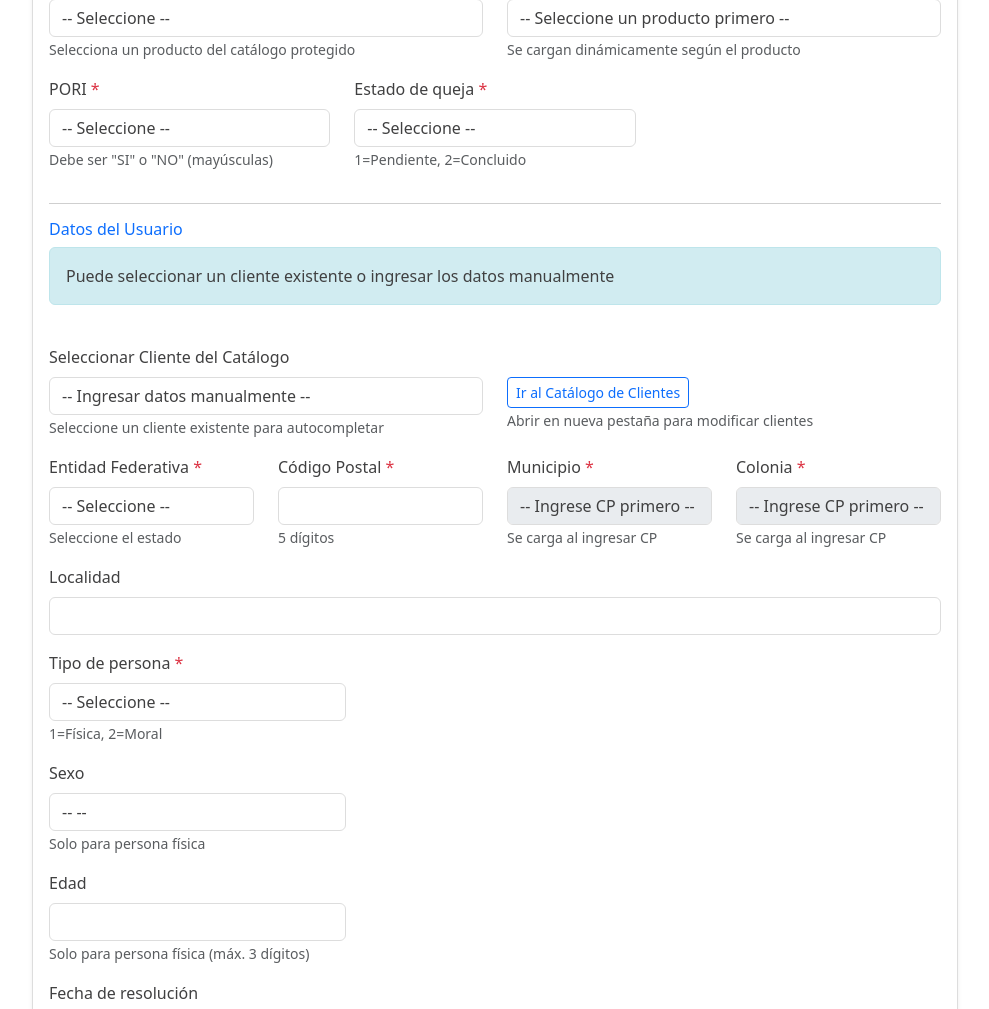
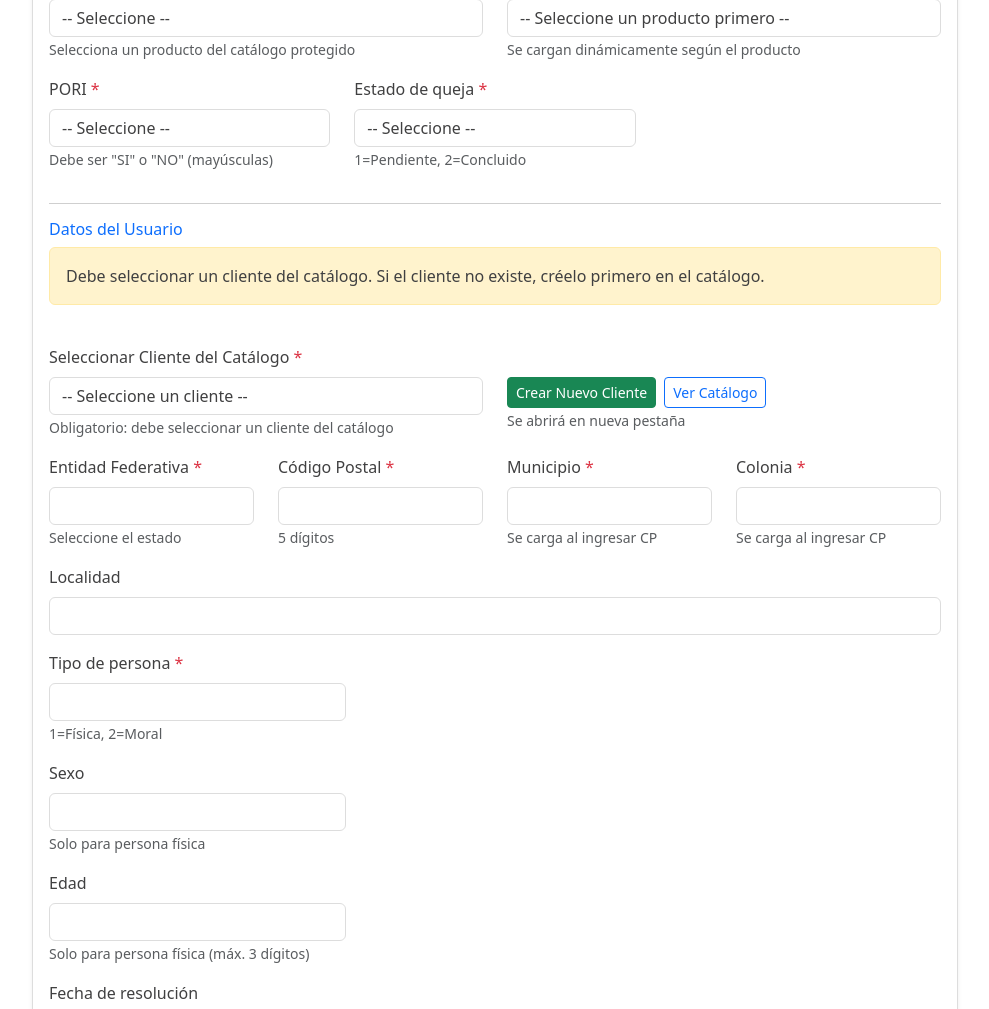
Before and after one commit to davidorado03/redeco-frontend, a Django app: template templates/create_queja.html in a window 1280 px wide. Shown: the part 423-1432 px from the top of the page, without its empty margins (145-1134 px from the left). Run offline with Django 4.2, Linux system fonts and the light colour scheme; the template is opened without the code that fills it, so the values that code supplies are empty.

Commit message:
feat(quejas): hacer obligatoria la selección de cliente del catálogo
- Eliminar opción de entrada manual de datos de cliente
- Los campos de cliente siempre están en modo solo lectura
- Validación backend para requerir cliente_id obligatorio
- Agregar botones para crear nuevo cliente y ver catálogo
- Mejorar mensajes de validación cuando no se selecciona cliente
- Campos muestran N/A para valores opcionales vacíos

```diff
--- a/templates/create_queja.html
+++ b/templates/create_queja.html
@@ -114,15 +114,15 @@
 						<div class="col-12 mb-4">
 							<hr>
 							<h6 class="text-primary">Datos del Usuario</h6>
-							<div class="alert alert-info">
-								<i class="bi bi-info-circle"></i> Puede seleccionar un cliente existente o ingresar los datos manualmente
+							<div class="alert alert-warning">
+								<i class="bi bi-exclamation-triangle"></i> Debe seleccionar un cliente del catálogo. Si el cliente no existe, créelo primero en el catálogo.
 							</div>
 						</div>
 
 						<div class="col-md-6 mb-3">
-							<label class="form-label">Seleccionar Cliente del Catálogo</label>
-							<select id="cliente_select" class="form-control">
-								<option value="">-- Ingresar datos manualmente --</option>
+							<label class="form-label">Seleccionar Cliente del Catálogo <span class="text-danger">*</span></label>
+							<select id="cliente_select" class="form-control" required>
+								<option value="">-- Seleccione un cliente --</option>
 								{% for c in clientes %}
 								<option value="{{ c.id }}"
 									data-tipo="{{ c.tipo_persona }}"
@@ -140,17 +140,20 @@
 								</option>
 								{% endfor %}
 							</select>
-							<small class="form-text text-muted">Seleccione un cliente existente para autocompletar</small>
+							<small class="form-text text-muted">Obligatorio: debe seleccionar un cliente del catálogo</small>
 						</div>
 
 						<div class="col-md-6 mb-3">
 							<label class="form-label">&nbsp;</label>
-							<div>
+							<div class="d-flex gap-2">
+								<a href="{% url 'redeco_frontend:clientes_create' %}" class="btn btn-success btn-sm" target="_blank">
+									<i class="bi bi-plus-circle"></i> Crear Nuevo Cliente
+								</a>
 								<a href="{% url 'redeco_frontend:clientes_list' %}" class="btn btn-outline-primary btn-sm" target="_blank">
-									<i class="bi bi-pencil-square"></i> Ir al Catálogo de Clientes
+									<i class="bi bi-pencil-square"></i> Ver Catálogo
 								</a>
 							</div>
-							<small class="form-text text-muted">Abrir en nueva pestaña para modificar clientes</small>
+							<small class="form-text text-muted">Se abrirá en nueva pestaña</small>
 						</div>
 
 						<input type="hidden" id="cliente_id_hidden" name="cliente_id" value="">
@@ -311,10 +314,9 @@
 	const sexoDisplay = document.getElementById('sexo_display');
 	const edadInput = document.getElementById('edad_input');
 
-	// Función para habilitar/deshabilitar campos
+	// Función para habilitar/deshabilitar campos (siempre en solo lectura)
 	function setFieldsReadonly(readonly) {
-		if (readonly) {
-			// Mostrar campos de solo lectura
+		// Siempre mostrar campos de solo lectura
 		estadoDisplay.style.display = 'block';
 		estadoSelect.style.display = 'none';
 		municipioDisplay.style.display = 'block';
@@ -329,22 +331,17 @@
 		cpInput.readOnly = true;
 		localidadInput.readOnly = true;
 		edadInput.readOnly = true;
-		} else {
-			// Mostrar campos editables
-			estadoDisplay.style.display = 'none';
-			estadoSelect.style.display = 'block';
-			municipioDisplay.style.display = 'none';
-			municipioSelect.style.display = 'block';
-			coloniaDisplay.style.display = 'none';
-			coloniaSelect.style.display = 'block';
-			tipoPersonaDisplay.style.display = 'none';
-			tipoPersonaSelect.style.display = 'block';
-			sexoDisplay.style.display = 'none';
-			sexoSelect.style.display = 'block';
 
-			cpInput.readOnly = false;
-			localidadInput.readOnly = false;
-			edadInput.readOnly = false;
+		// Deshabilitar campos si no hay cliente seleccionado
+		if (!readonly) {
+			estadoDisplay.value = '';
+			cpInput.value = '';
+			municipioDisplay.value = '';
+			coloniaDisplay.value = '';
+			localidadInput.value = '';
+			tipoPersonaDisplay.value = '';
+			sexoDisplay.value = '';
+			edadInput.value = '';
 		}
 	}
 
@@ -373,12 +370,12 @@
 			estadoDisplay.value = estadoNombre;
 			estadoSelect.value = estadoId;
 			cpInput.value = cp;
-			municipioDisplay.value = municipioNombre || '';
-			coloniaDisplay.value = coloniaNombre || '';
+			municipioDisplay.value = municipioNombre || 'N/A';
+			coloniaDisplay.value = coloniaNombre || 'N/A';
 			localidadInput.value = localidad || '';
 			tipoPersonaDisplay.value = tipoPersona === '1' ? '1 - Persona Física' : '2 - Persona Moral';
 			tipoPersonaSelect.value = tipoPersona;
-			sexoDisplay.value = sexo === 'H' ? 'H - Hombre' : sexo === 'M' ? 'M - Mujer' : '';
+			sexoDisplay.value = sexo === 'H' ? 'H - Hombre' : sexo === 'M' ? 'M - Mujer' : 'N/A';
 			sexoSelect.value = sexo || '';
 			edadInput.value = edad || '';
 
@@ -394,7 +391,7 @@
 
 			setFieldsReadonly(true);
 		} else {
-			// Entrada manual - limpiar y habilitar campos
+			// No hay cliente seleccionado - limpiar campos
 			clienteIdHidden.value = '';
 			estadoDisplay.value = '';
 			cpInput.value = '';
@@ -409,7 +406,7 @@
 		}
 	});
 
-	// Inicializar en modo editable
+	// Inicializar siempre en modo solo lectura (vacío hasta seleccionar cliente)
 	setFieldsReadonly(false);
 
 	// Elementos ya declarados arriba, no redeclarar
```
Also changed, not shown: redeco_frontend/views.py (+17 -25 lines). Lines whose indentation alone changed are shown as unchanged.
